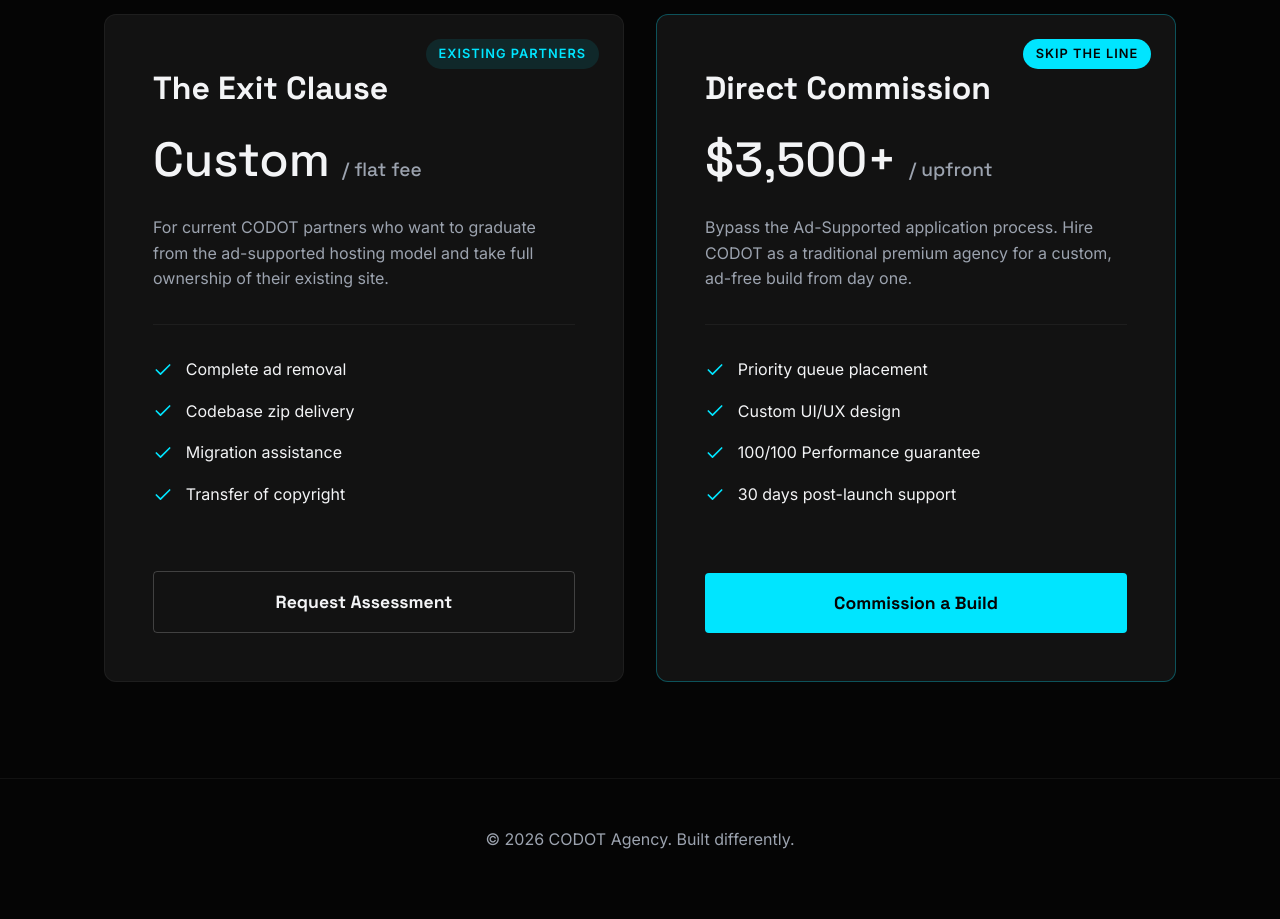
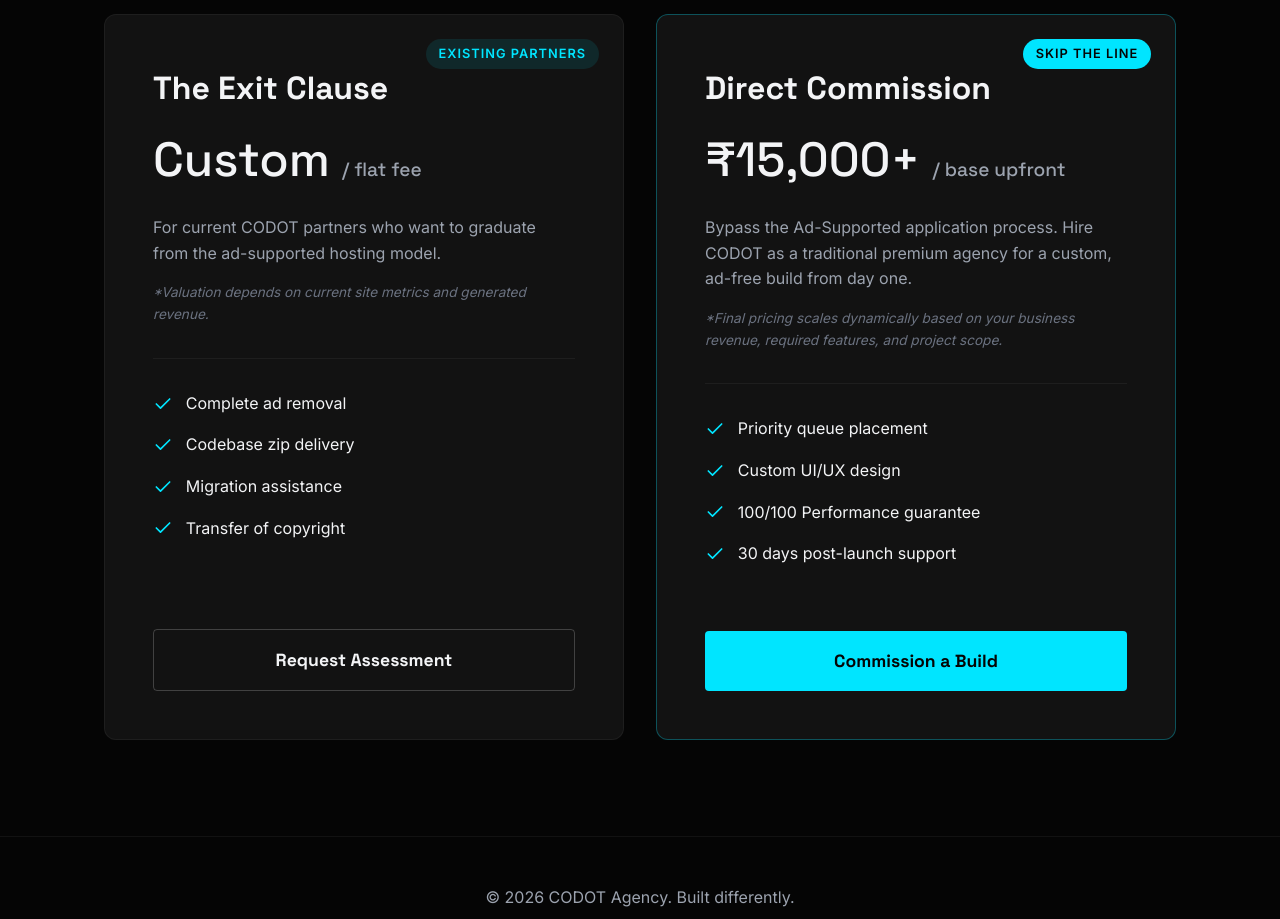
Before and after one commit to CoDotEng/Co., a plain HTML site: page buyout.html in a window 1280 px wide. Shown: the part 1020-1939 px from the top of the page. Drawn offline with Linux system fonts and the light colour scheme.

Commit message:
Update buyout.html

```diff
--- a/buyout.html
+++ b/buyout.html
@@ -116,6 +116,7 @@
         .price { font-size: 3rem; font-family: 'Space Grotesk', sans-serif; color: var(--text-main); margin-bottom: 1rem; }
         .price span { font-size: 1.2rem; color: var(--text-muted); font-weight: 400; }
         .pricing-card p { color: var(--text-muted); margin-bottom: 2rem; padding-bottom: 2rem; border-bottom: 1px solid rgba(255,255,255,0.05); }
+        .disclaimer-text { font-size: 0.85rem; color: #6b7280; font-style: italic; margin-top: 1rem; display: block; border: none; padding: 0; }
 
         .feature-list { list-style: none; margin-bottom: 3rem; flex-grow: 1; }
         .feature-list li { margin-bottom: 1rem; display: flex; align-items: center; gap: 0.8rem; color: var(--text-main); }
@@ -201,7 +202,7 @@
                 <div class="pricing-tag">Existing Partners</div>
                 <h3>The Exit Clause</h3>
                 <div class="price">Custom <span>/ flat fee</span></div>
-                <p>For current CODOT partners who want to graduate from the ad-supported hosting model and take full ownership of their existing site.</p>
+                <p>For current CODOT partners who want to graduate from the ad-supported hosting model. <span class="disclaimer-text">*Valuation depends on current site metrics and generated revenue.</span></p>
 
                 <ul class="feature-list">
                     <li><svg width="20" height="20" viewBox="0 0 24 24" fill="none" stroke="currentColor" stroke-width="2" stroke-linecap="round" stroke-linejoin="round"><polyline points="20 6 9 17 4 12"></polyline></svg> Complete ad removal</li>
@@ -218,8 +219,8 @@
             <div class="pricing-card reveal" style="border-color: rgba(0, 229, 255, 0.3);">
                 <div class="pricing-tag" style="background: var(--accent); color: var(--bg-color);">Skip the Line</div>
                 <h3>Direct Commission</h3>
-                <div class="price">$3,500+ <span>/ upfront</span></div>
-                <p>Bypass the Ad-Supported application process. Hire CODOT as a traditional premium agency for a custom, ad-free build from day one.</p>
+                <div class="price">₹15,000+ <span>/ base upfront</span></div>
+                <p>Bypass the Ad-Supported application process. Hire CODOT as a traditional premium agency for a custom, ad-free build from day one. <span class="disclaimer-text">*Final pricing scales dynamically based on your business revenue, required features, and project scope.</span></p>
 
                 <ul class="feature-list">
                     <li><svg width="20" height="20" viewBox="0 0 24 24" fill="none" stroke="currentColor" stroke-width="2" stroke-linecap="round" stroke-linejoin="round"><polyline points="20 6 9 17 4 12"></polyline></svg> Priority queue placement</li>
```
